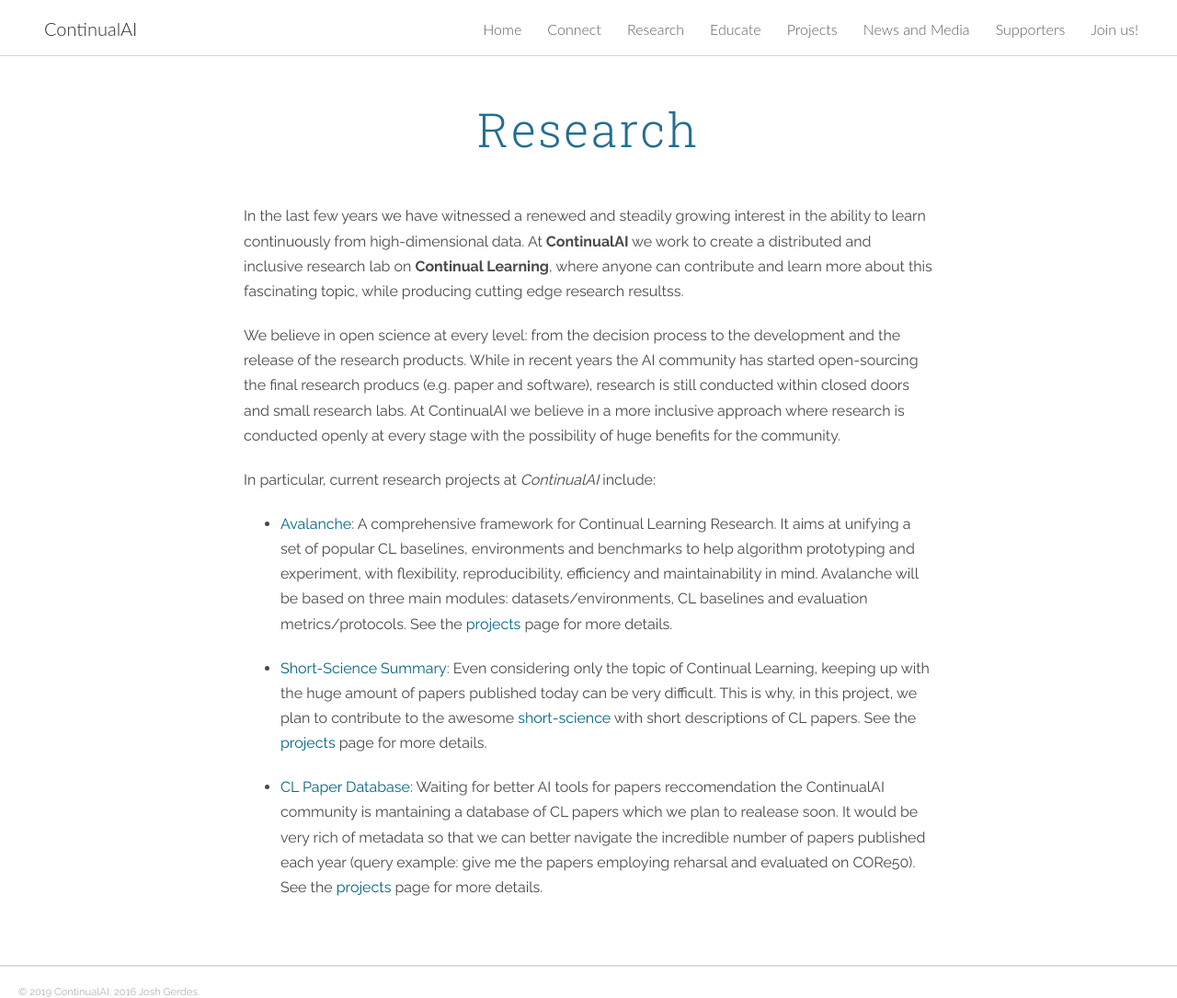
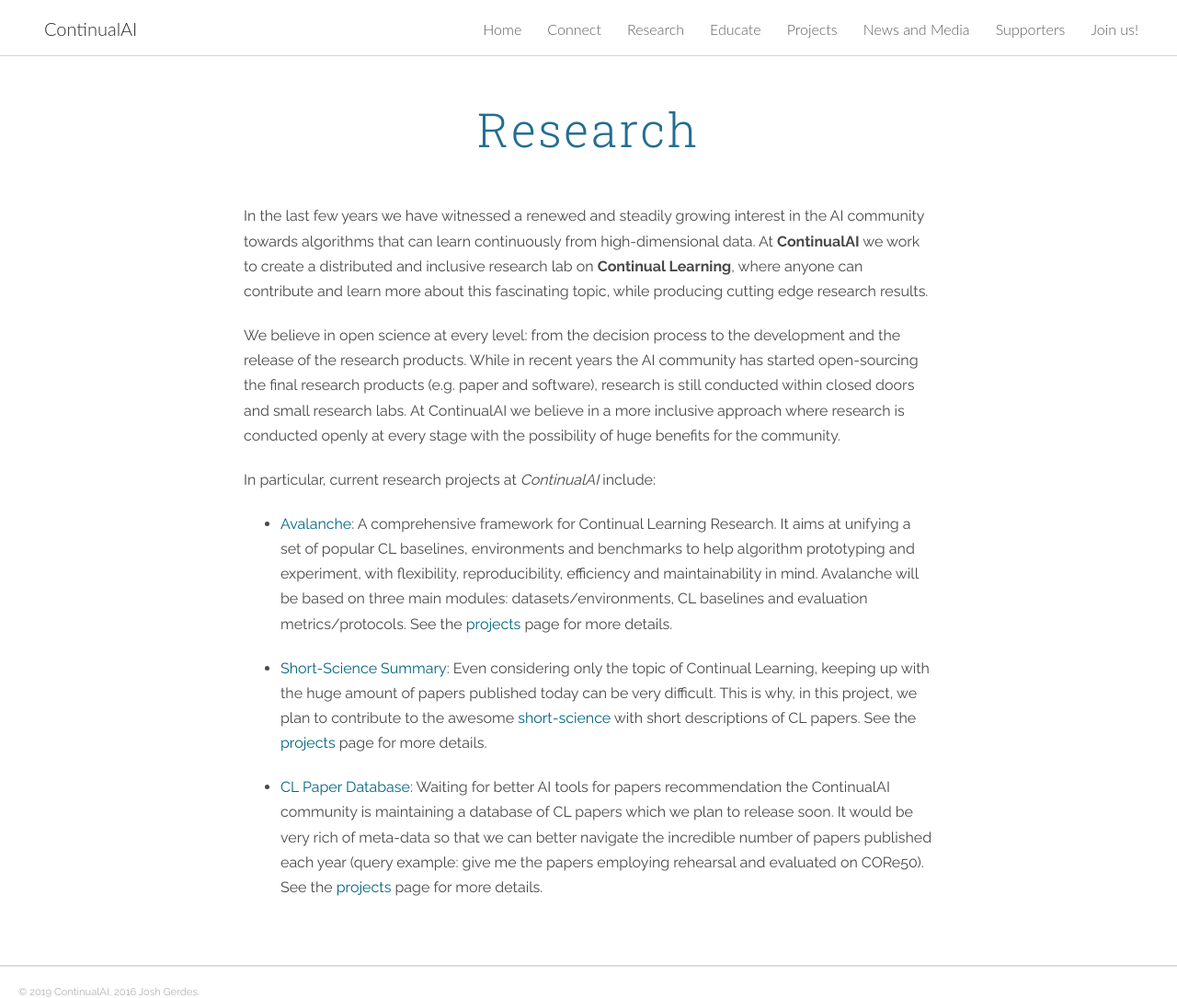
Before and after one commit to giparisi/website, a Jekyll site: the page built from research.md, in a window 1280 px wide and 1085 px high. Shown: the whole window at 92% size. Built offline with Jekyll 4.4.1, drawn with Linux system fonts in a browser that asks for light colours; nearby versions of some CDN libraries.

```diff
--- a/research.md
+++ b/research.md
@@ -3,10 +3,10 @@ title:  "Research"
 layout: page
 ---
 
-In the last few years we have witnessed a renewed and steadily growing interest in the ability to learn continuously from high-dimensional data. At **ContinualAI** we work to create a distributed and inclusive research lab on **Continual Learning**, where anyone can contribute and learn more about this fascinating topic, while producing cutting edge research resultss.
+In the last few years we have witnessed a renewed and steadily growing interest in the AI community towards algorithms that can learn continuously from high-dimensional data. At **ContinualAI** we work to create a distributed and inclusive research lab on **Continual Learning**, where anyone can contribute and learn more about this fascinating topic, while producing cutting edge research results.
 
 We believe in open science at every level: from the decision process to the development and the release of the research products.
-While in recent years the AI community has started open-sourcing the final research producs (e.g. paper and software), research is still conducted within closed doors and small research labs. At ContinualAI we believe in a more inclusive approach where research is conducted openly at every stage with the possibility of huge benefits for the community.
+While in recent years the AI community has started open-sourcing the final research products (e.g. paper and software), research is still conducted within closed doors and small research labs. At ContinualAI we believe in a more inclusive approach where research is conducted openly at every stage with the possibility of huge benefits for the community.
 
 In particular, current research projects at *ContinualAI* include:
 
@@ -14,4 +14,4 @@ In particular, current research projects at *ContinualAI* include:
 
 - [Short-Science Summary](): Even considering only the topic of Continual Learning, keeping up with the huge amount of papers published today can be very difficult. This is why, in this project, we plan to contribute to the awesome [short-science](https://www.shortscience.org/) with short descriptions of CL papers. See the [projects](www.continualai.org/projects) page for more details.
 
-- [CL Paper Database](): Waiting for better AI tools for papers reccomendation the ContinualAI community is mantaining a database of CL papers which we plan to realease soon. It would be very rich of metadata so that we can better navigate the incredible number of papers published each year (query example: give me the papers employing reharsal and evaluated on CORe50). See the [projects](www.continualai.org/projects) page for more details.
+- [CL Paper Database](): Waiting for better AI tools for papers recommendation the ContinualAI community is maintaining a database of CL papers which we plan to release soon. It would be very rich of meta-data so that we can better navigate the incredible number of papers published each year (query example: give me the papers employing rehearsal and evaluated on CORe50). See the [projects](www.continualai.org/projects) page for more details.
```
Also changed, not shown: join_us.md (+5 -0 lines), supporters.md (+1 -1 lines), images/contai-advisors.png (added), images/contai-board.png (added).
